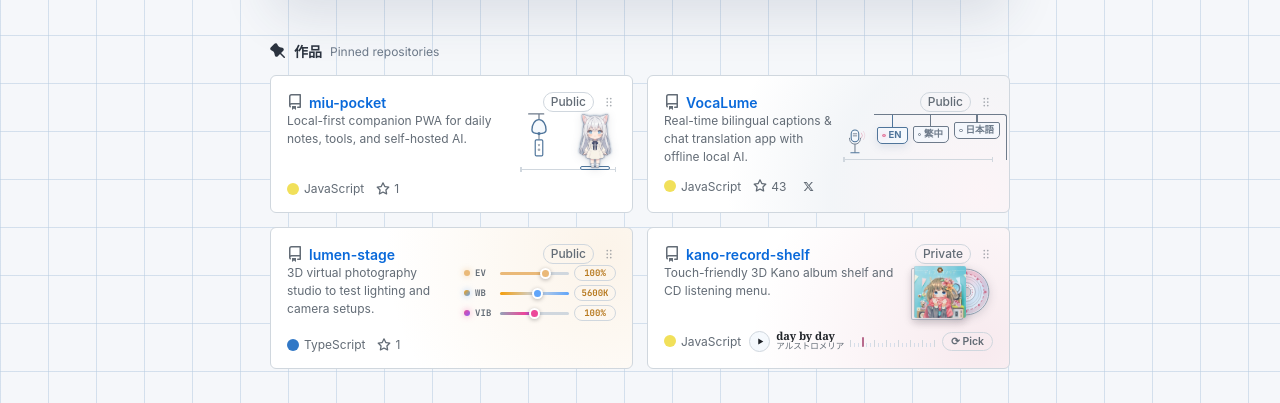
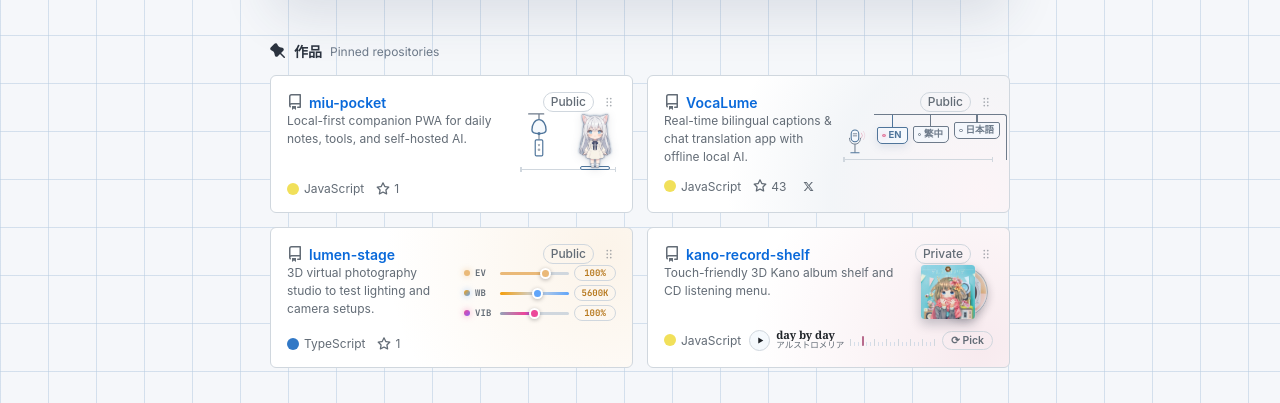
Before and after one commit to clark970417-eng/blog, an Astro site: page / in a window 1280 px wide. Shown: the part 397-800 px from the top of the page. Built offline with nearby package versions, Linux system fonts and the light colour scheme; Astro itself is replaced by a stand-in of ours; a web font is replaced by a local one.

Commit message:
Refine Kano mini deck to match kano-record-shelf sleeve and disc layout

```diff
--- a/src/pages/index.astro
+++ b/src/pages/index.astro
@@ -316,47 +316,14 @@ const links = [
                       class="orn-kano-mini proj-toy"
                       id="kano-mini-deck"
                       data-base={withBase('/kano/')}
-                      aria-label="Switch Kano album jewel case"
-                      title="點擊切換鹿乃專輯唱片盒"
+                      aria-label="Switch Kano album sleeve"
+                      title="點擊切換鹿乃專輯唱片"
                     >
-                      <span class="kano-jewel-rear" aria-hidden="true"></span>
                       <span class="orn-kano-disc" aria-hidden="true">
-                        <svg class="kano-cd-svg" viewBox="0 0 64 64" fill="none">
-                          <defs>
-                            <mask id="kanoCdHoleMask">
-                              <rect width="64" height="64" fill="#ffffff"/>
-                              <circle cx="32" cy="32" r="6" fill="#000000"/>
-                            </mask>
-                            <linearGradient id="kanoCdSheen" x1="8" y1="8" x2="56" y2="56" gradientUnits="userSpaceOnUse">
-                              <stop offset="0%" stop-color="#e8eef6"/>
-                              <stop offset="35%" stop-color="#f7dce8"/>
-                              <stop offset="68%" stop-color="#cfe2f5"/>
-                              <stop offset="100%" stop-color="#e5eaef"/>
-                            </linearGradient>
-                          </defs>
-                          <g mask="url(#kanoCdHoleMask)">
-                            <circle cx="32" cy="32" r="30.5" fill="url(#kanoCdSheen)" stroke="#8b97a8" stroke-width="1.2"/>
-                            <circle cx="32" cy="32" r="26.5" fill="none" stroke="var(--disc-accent, #c96b88)" stroke-width="5.2" stroke-opacity="0.22"/>
-                            <circle cx="32" cy="32" r="24" fill="none" stroke="var(--disc-accent, #c96b88)" stroke-width="1.1" stroke-dasharray="3.2 2.4" stroke-opacity="0.82"/>
-                            <circle cx="32" cy="32" r="20.5" fill="none" stroke="#6e7b8b" stroke-width="0.7" stroke-opacity="0.45"/>
-                            <circle cx="32" cy="32" r="17.5" fill="none" stroke="#6e7b8b" stroke-width="0.6" stroke-opacity="0.35"/>
-                            <g fill="var(--disc-accent, #c96b88)" opacity="0.88">
-                              <circle cx="32" cy="6.2" r="1.7"/>
-                              <circle cx="57.8" cy="32" r="1.7"/>
-                              <circle cx="32" cy="57.8" r="1.7"/>
-                              <circle cx="6.2" cy="32" r="1.7"/>
-                              <path d="M47 13 L49.2 14.5 L47.6 16.8 L45.5 15.2 Z"/>
-                              <path d="M49 47.5 L51 49 L49.4 51.2 L47.4 49.6 Z"/>
-                            </g>
-                            <circle cx="32" cy="32" r="12.5" fill="#ffffff" fill-opacity="0.55" stroke="#9aa5b5" stroke-width="0.9"/>
-                            <circle cx="32" cy="32" r="8.8" fill="none" stroke="var(--disc-accent, #c96b88)" stroke-width="1.1" stroke-dasharray="1.6 1.8" stroke-opacity="0.75"/>
-                            <circle cx="32" cy="32" r="6.3" fill="none" stroke="#64748b" stroke-width="1"/>
-                          </g>
-                        </svg>
+                        <img id="kano-disc-img" class="kano-disc-img" src={withBase('/kano/alstroemeria-disc.jpg')} alt="" loading="lazy" />
                       </span>
                       <span class="kano-jewel-case" aria-hidden="true">
                         <img id="kano-cover-img" class="kano-cover-img" src={withBase('/kano/alstroemeria.jpg')} alt="Kano album cover" loading="lazy" />
-                        <img class="kano-jewel-rim" src={withBase('/kano/jewel-case-rim.png')} alt="" />
                       </span>
                     </button>
                   )}
@@ -1035,6 +1002,7 @@ const links = [
           title: 'day by day',
           album: 'アルストロメリア',
           cover: `${kanoBase}alstroemeria.jpg`,
+          disc: `${kanoBase}alstroemeria-disc.jpg`,
           preview: 'https://audio-ssl.itunes.apple.com/itunes-assets/AudioPreview221/v4/79/fc/a2/79fca202-e773-8701-8223-d1a0e1018729/mzaf_13227580322861100008.plus.aac.p.m4a',
           search: '鹿乃 day by day',
           wash: 'rgba(201, 107, 136, 0.14)',
@@ -1045,6 +1013,7 @@ const links = [
           title: 'ハロ/ハワユ',
           album: 'rye',
           cover: `${kanoBase}rye.jpg`,
+          disc: `${kanoBase}rye-disc.jpg`,
           preview: 'https://audio-ssl.itunes.apple.com/itunes-assets/AudioPreview211/v4/41/28/ac/4128acaf-286d-c9cf-eab6-cb37ffbe6b86/mzaf_16597929563052818030.plus.aac.p.m4a',
           search: '鹿乃 ハロ ハワユ',
           wash: 'rgba(92, 131, 173, 0.14)',
@@ -1055,6 +1024,7 @@ const links = [
           title: 'Stella-rium',
           album: 'nowhere',
           cover: `${kanoBase}nowhere.jpg`,
+          disc: `${kanoBase}nowhere-disc.jpg`,
           preview: 'https://audio-ssl.itunes.apple.com/itunes-assets/AudioPreview221/v4/9a/69/dd/9a69ddeb-5e90-7c9a-5bb2-0f7d2736f083/mzaf_16332241899116623014.plus.aac.p.m4a',
           search: '鹿乃 Stella-rium',
           wash: 'rgba(216, 152, 82, 0.15)',
@@ -1065,6 +1035,7 @@ const links = [
           title: 'nameless',
           album: 'nameless - EP',
           cover: `${kanoBase}nameless.jpg`,
+          disc: `${kanoBase}nameless-disc.jpg`,
           preview: 'https://audio-ssl.itunes.apple.com/itunes-assets/AudioPreview115/v4/b1/0f/b1/b10fb16a-3377-f499-d650-ce129de16f96/mzaf_1504223347238372062.plus.aac.p.m4a',
           search: '鹿乃 nameless',
           wash: 'rgba(184, 78, 86, 0.14)',
@@ -1075,6 +1046,7 @@ const links = [
       let kanoIdx = 0;
       let kanoPlaying = false;
       const kanoCoverImg = document.getElementById('kano-cover-img') as HTMLImageElement | null;
+      const kanoDiscImg = document.getElementById('kano-disc-img') as HTMLImageElement | null;
       const kanoTitle = document.getElementById('kano-track-title');
       const kanoAlbum = document.getElementById('kano-track-album');
       const kanoRuler = document.getElementById('kano-ruler') as HTMLElement | null;
@@ -1127,6 +1099,9 @@ const links = [
         if (kanoCoverImg) {
           kanoCoverImg.src = r.cover;
           kanoCoverImg.alt = `${r.album} cover`;
+        }
+        if (kanoDiscImg) {
+          kanoDiscImg.src = r.disc;
         }
         if (kanoAudio) {
           kanoAudio.pause();
--- a/src/styles/global.css
+++ b/src/styles/global.css
@@ -1384,11 +1384,11 @@ html.theme-anim .pill-btn {
   transition: opacity 0.12s ease;
 }
 
-/* 4. kano-record-shelf flat level CD jewel box + sculpted picture-disc CD */
+/* 4. kano-record-shelf sleeve-front + CD disc (modeled on .sleeve-player geometry) */
 .orn-kano-mini {
   position: relative;
-  width: 82px;
-  height: 56px;
+  width: 72px;
+  height: 55px;
   flex: none;
   appearance: none;
   border: 0;
@@ -1397,61 +1397,68 @@ html.theme-anim .pill-btn {
   cursor: pointer;
 }
 
-.kano-jewel-rear {
+.orn-kano-disc {
+  position: absolute;
+  left: 1.5px;
+  top: 3px;
+  width: 50px;
+  height: 50px;
+  z-index: 1;
+  border-radius: 50%;
+  overflow: hidden;
+  background: conic-gradient(from 18deg, #c3c6cd, #b6c3cb 15%, #e8d7cf 24%, #c3d2d7 32%, #dfe5e6 48%, #a8b7c1 60%, #dcd5d0 72%, #c6d4d7 88%, #c3c6cd);
+  box-shadow: 0 3px 8px rgba(16, 18, 31, 0.24);
+  transform: translateX(15px);
+  transition: transform 0.38s cubic-bezier(0.2, 0.7, 0.2, 1);
+  pointer-events: none;
+}
+
+.orn-kano-disc::after {
+  content: '';
+  position: absolute;
+  inset: 0;
+  border-radius: 50%;
+  box-shadow: inset 0 0 0 1px rgba(156, 165, 179, 0.85), inset 0 0 0 2px rgba(218, 224, 230, 0.65);
+  background: conic-gradient(from 20deg, transparent 0deg, rgba(190, 198, 209, 0.14) 32deg, transparent 75deg, transparent 180deg, rgba(219, 228, 239, 0.1) 230deg, transparent 270deg);
+  pointer-events: none;
+}
+
+.kano-disc-img {
+  position: absolute;
+  inset: -4%;
+  width: 108%;
+  height: 108%;
+  object-fit: cover;
+  border-radius: 50%;
+  -webkit-mask-image: radial-gradient(circle closest-side, transparent 0 10.5%, #000 12%);
+  mask-image: radial-gradient(circle closest-side, transparent 0 10.5%, #000 12%);
+  animation: kano-spin 9s linear infinite;
+  animation-play-state: paused;
+}
+
+.orn-kano-mini:hover .orn-kano-disc,
+.orn-kano-mini.is-playing .orn-kano-disc {
+  transform: translateX(19px);
+}
+
+.orn-kano-mini.is-playing .kano-disc-img {
+  animation-play-state: running;
+}
+
+@keyframes kano-spin {
+  to { transform: rotate(360deg); }
+}
+
+.kano-jewel-case {
   position: absolute;
   left: 0;
-  top: 4px;
-  width: 52px;
-  height: 52px;
-  border-radius: 2px;
-  border: 1.2px solid rgba(155, 165, 180, 0.68);
-  background: rgba(255, 255, 255, 0.16);
-  box-shadow: 0 3px 8px rgba(23, 16, 34, 0.12);
-  pointer-events: none;
-}
-
-.orn-kano-disc {
-  position: absolute;
-  right: 3px;
-  top: 4px;
-  width: 48px;
-  height: 48px;
-  border-radius: 50%;
-  filter: drop-shadow(0 2px 5px rgba(25, 38, 60, 0.16));
-  animation: kano-spin 3.4s linear infinite;
-  animation-play-state: paused;
-  transition: transform 0.28s cubic-bezier(0.22, 1, 0.36, 1);
-  pointer-events: none;
-}
-
-.kano-cd-svg {
-  display: block;
-  width: 100%;
-  height: 100%;
-}
-
-.orn-kano-mini:hover .orn-kano-disc {
-  transform: translateX(4px);
-}
-
-.orn-kano-mini.is-playing .orn-kano-disc {
-  transform: translateX(6px);
-  animation-play-state: running;
-}
-
-@keyframes kano-spin {
-  to { transform: translateX(6px) rotate(360deg); }
-}
-
-.kano-jewel-case {
-  position: absolute;
-  left: 3px;
-  top: 2px;
-  width: 52px;
-  height: 52px;
-  border-radius: 2px;
+  top: 1px;
+  width: 54px;
+  height: 54px;
+  z-index: 2;
+  border-radius: 3.5px;
   overflow: hidden;
-  box-shadow: inset 0 0 0 0.5px rgba(255, 255, 255, 0.78), 1px 3px 8px rgba(23, 16, 34, 0.16);
+  box-shadow: 0 5px 12px rgba(14, 20, 40, 0.24), 1px 0 1px rgba(255, 255, 255, 0.2);
   transition: transform 0.22s cubic-bezier(0.22, 1, 0.36, 1), box-shadow 0.22s ease;
   pointer-events: none;
 }
@@ -1461,13 +1468,13 @@ html.theme-anim .pill-btn {
   position: absolute;
   inset: 0;
   z-index: 1;
-  background: linear-gradient(128deg, rgba(255, 255, 255, 0.4) 0%, rgba(255, 255, 255, 0.06) 38%, transparent 56%, rgba(255, 255, 255, 0.08) 100%);
+  background: linear-gradient(128deg, rgba(255, 255, 255, 0.22) 0%, rgba(255, 255, 255, 0.04) 36%, transparent 56%);
   pointer-events: none;
 }
 
 .orn-kano-mini:hover .kano-jewel-case {
   transform: translateY(-1.5px);
-  box-shadow: inset 0 0 0 0.5px rgba(255, 255, 255, 0.85), 2px 5px 12px rgba(23, 16, 34, 0.2);
+  box-shadow: 0 7px 14px rgba(14, 20, 40, 0.28), 1px 0 1px rgba(255, 255, 255, 0.28);
 }
 
 .kano-cover-img {
@@ -1475,17 +1482,6 @@ html.theme-anim .pill-btn {
   height: 100%;
   object-fit: cover;
   display: block;
-}
-
-.kano-jewel-rim {
-  position: absolute;
-  inset: -1px;
-  width: calc(100% + 2px);
-  height: calc(100% + 2px);
-  object-fit: fill;
-  opacity: 0.92;
-  pointer-events: none;
-  z-index: 2;
 }
 
 .gh-card-kano-record-shelf .gh-pin-meta {
```
Also changed, not shown: public/kano/alstroemeria-disc.jpg (added), public/kano/nameless-disc.jpg (added), public/kano/nowhere-disc.jpg (added), public/kano/rye-disc.jpg (added).
